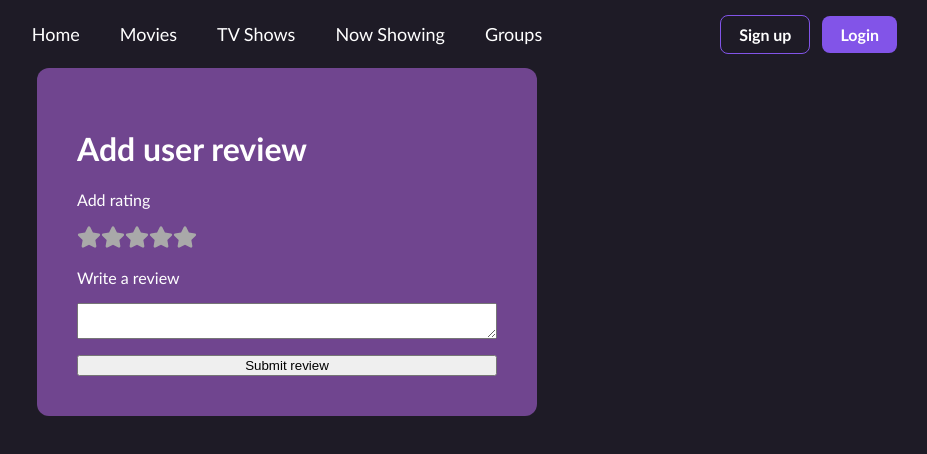
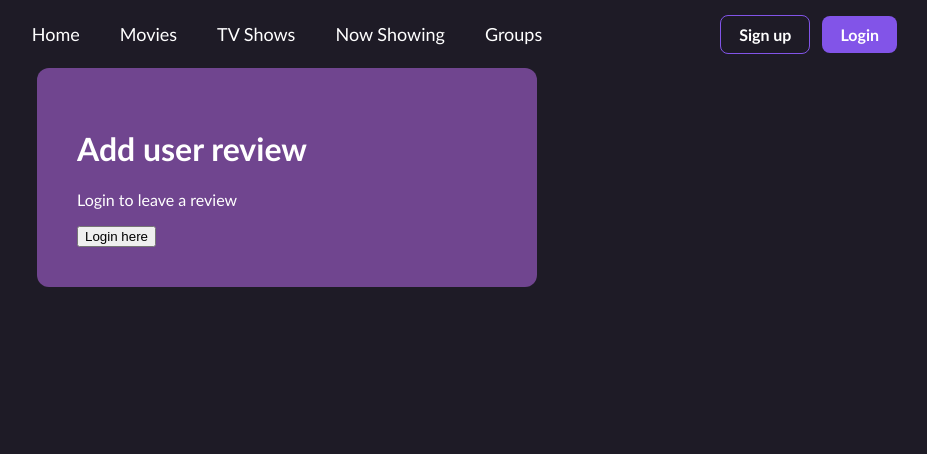
Before and after one commit to oamk-group-14/movie-web-app, a React (Vite) app: page /tvshows/1/review in a window 1280 px wide. Shown: the top 454 px of the page, without its empty margins (353-1280 px from the left). Built offline with nearby package versions, Linux system fonts and the light colour scheme.

Commit message:
review-korjauksii

```diff
--- a/src/pages/Review.jsx
+++ b/src/pages/Review.jsx
@@ -24,7 +24,7 @@ function SubmitReview (){
     const displayTitle = location.state?.movieTitle || location.state?.tvshowName || "Title";
     const mediaType = location.state?.mediaType || "movie";
     const { user } = useLogin();
-    const userId = user?.id || 1;
+    const userId = user?.id ;
 
 
 //Event handlers
@@ -84,7 +84,7 @@ return (
 
             <h1>Add user review </h1>
 
-
+        {user ? (
             <form className="review-form" onSubmit={handleSubmit}>
                 <label htmlFor="rating"> Add rating </label>
                 <div>
@@ -113,6 +113,14 @@ return (
                 <button type="submit" className="review-submit-button"> Submit review </button>
 
             </form>
+            ) :  (
+                <div className="not-logged-in">
+                    <p> Login to leave a review </p>
+                    <button onClick={() => navigate("/login")}>
+                    Login here
+                    </button>
+                </div>
+            )}
 
         </div>
 
```
